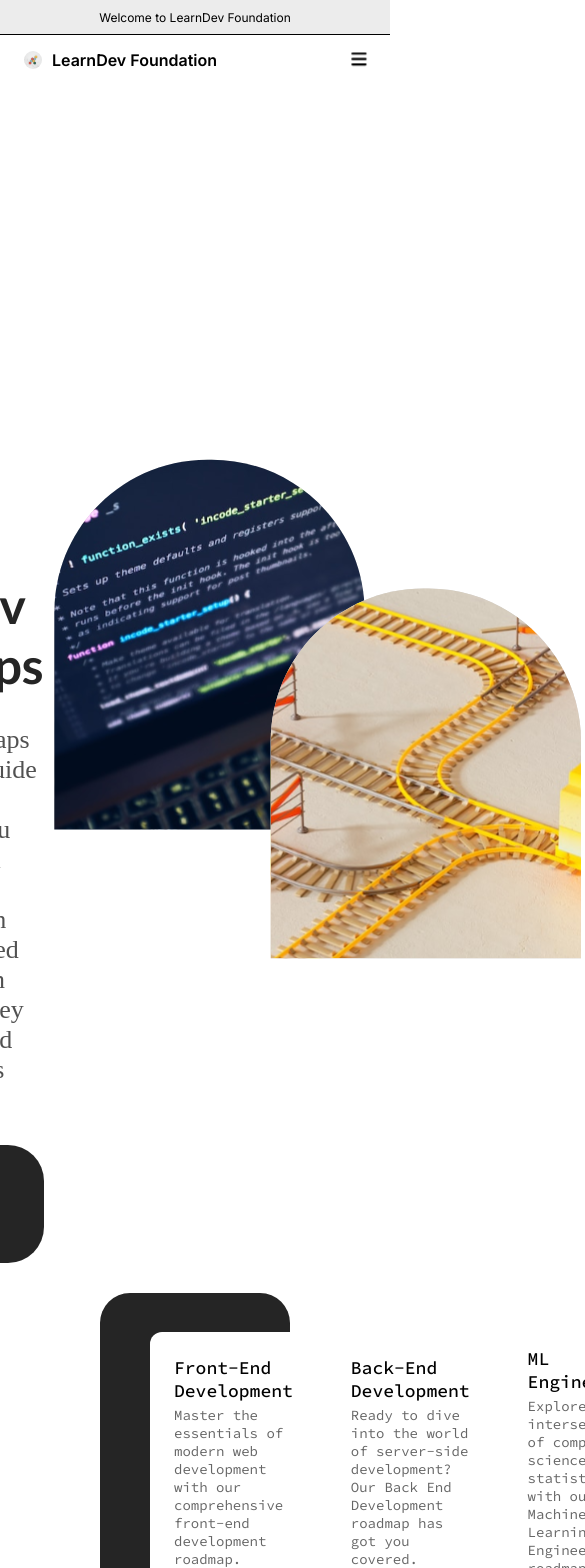
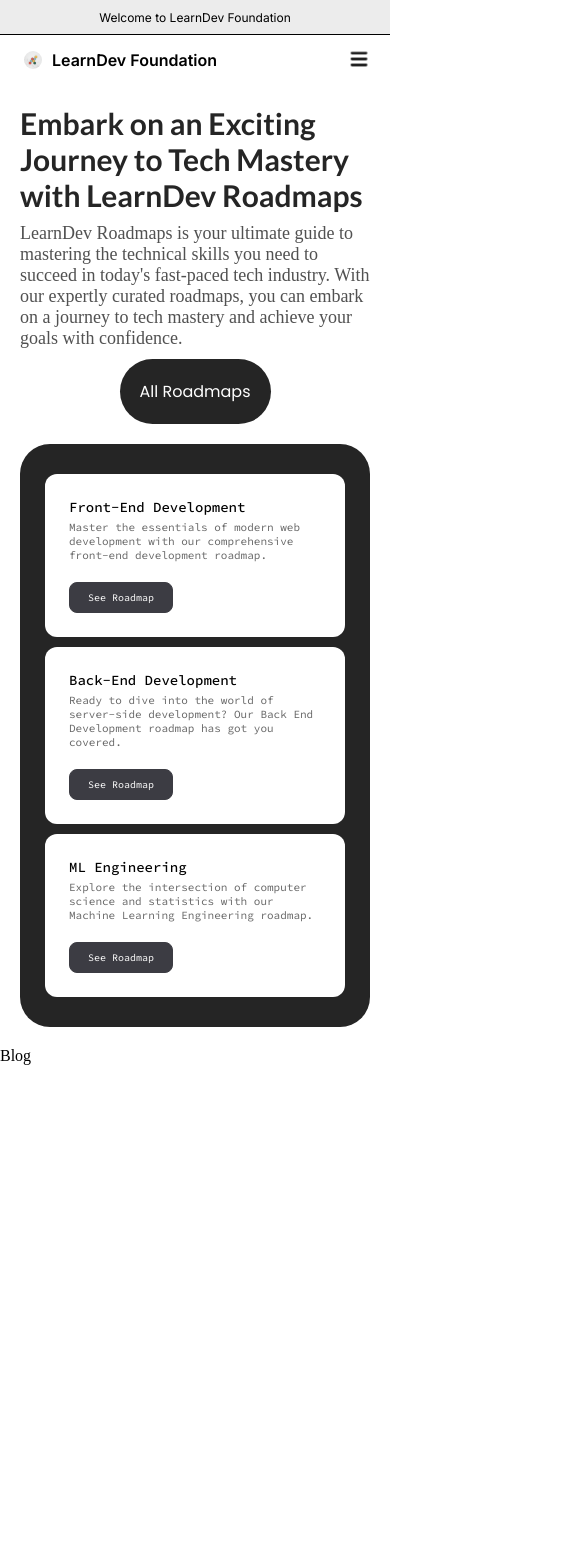
Before and after one commit to LearnDev-Foundation/roadmaps, a React (Vite) app: page /#/ in a window 390 px wide. Shown: the top 1568 px of the page, 585 px wide, since content can reach past the window. After the commit the page ends 1065 px from the top, so only its background shows below. Built offline with nearby package versions, Linux system fonts and the light colour scheme; a web font is replaced by a local one.

Commit message:
Hero section

```diff
--- /dev/null
+++ b/src/Components/Blog/Blog.jsx
@@ -0,0 +1,9 @@
+import React from "react";
+
+const Blog = () => {
+	return (
+		<div>Blog</div>
+	);
+};
+
+export default Blog;
--- a/src/Components/index.js
+++ b/src/Components/index.js
@@ -1,3 +1,4 @@
 import Navbar from "./Navbar/Navbar";
+import Blog from "./Blog/Blog";
 
-export { Navbar };
+export { Navbar, Blog };
--- a/src/Container/Home/Home.jsx
+++ b/src/Container/Home/Home.jsx
@@ -1,5 +1,5 @@
 import React from "react";
-import { Navbar } from "../../Components";
+import { Navbar, Blog } from "../../Components";
 import image from "../../assets/images.svg";
 
 import "./Home.scss";
@@ -41,6 +41,7 @@ const Home = () => {
 					</div>
 				</div>
 			</div>
+			<Blog />
 		</div>
 	);
 };
--- a/src/Container/Home/Home.scss
+++ b/src/Container/Home/Home.scss
@@ -5,6 +5,16 @@
     align-items: center;
     padding: 70px 100px;
     gap: 30px;
+
+    @media screen and (max-width: 1100px) {
+        padding: 30px 24px;
+        gap: 20px;
+    }
+
+    @media screen and (max-width: 576px) {
+        padding: 20px;
+        gap: 20px;
+    }
 }
 
 .app__home_hero {
@@ -18,6 +28,14 @@
     img {
         width: auto;
         height: 500px;
+
+        @media screen and (max-width: 1100px) {
+            height: 400px;
+        }
+
+        @media screen and (max-width: 768px) {
+            display: none;
+        }
     }
 }
 
@@ -28,12 +46,33 @@
     padding: 0px;
     gap: 30px;
 
+    @media screen and (max-width: 1100px) {
+        gap: 20px;
+    }
+
+    @media screen and (max-width: 1100px) {
+        align-items: center;
+        justify-content: center;
+    }
+
+    @media screen and (max-width: 576px) {
+        gap: 10px;
+    }
+
     h2 {
         font-family: var(--font-lato);
         font-style: normal;
         font-weight: 700;
         font-size: 50px;
-        color: #252525;;
+        color: #252525;
+
+        @media screen and (max-width: 1100px) {
+            font-size: 40px;
+        }
+
+        @media screen and (max-width: 576px) {
+            font-size: 30px;
+        }
     }
 
     p {
@@ -43,6 +82,14 @@
         font-size: 26px;
 
         color: #252525CC;
+
+        @media screen and (max-width: 1100px) {
+            font-size: 24px;
+        }
+
+        @media screen and (max-width: 576px) {
+            font-size: 18px;
+        }
     }
 
     a {
@@ -56,6 +103,15 @@
         font-size: 24px;
         color: #fff;
         text-decoration: none;
+
+        @media screen and (max-width: 1100px) {
+            font-size: 22px;
+        }
+
+        @media screen and (max-width: 576px) {
+            font-size: 16px;
+            padding: 20px;
+        }
     }
 }
 
@@ -68,6 +124,17 @@
     border-radius: 30px;
     width: 100%;
     gap: 10px;
+
+    @media screen and (max-width: 1100px) {
+        padding: 30px 10px;
+    }
+
+    @media screen  and (max-width: 576px) {
+        padding: 30px 25px;
+        flex-direction: column;
+        justify-content: center;
+        align-items: flex-start;
+    }
 }
 
 .app__home_roadmaps-map {
@@ -93,6 +160,14 @@
             font-weight: 500;
             font-size: 18px;
             color: #000;
+
+            @media screen and (max-width: 1100px) {
+                font-size: 16px;
+            }
+
+            @media screen and (max-width: 576px) {
+                font-size: 14px;
+            }
         }
 
         p {
@@ -101,6 +176,14 @@
             font-weight: 400;
             font-size: 14px;
             color: #666666;
+
+            @media screen and (max-width: 1100px) {
+                font-size: 12px;
+            }
+
+            @media screen and (max-width: 576px) {
+                font-size: 11px;
+            }
         }
     }
 
@@ -116,5 +199,9 @@
         font-size: 12px;
         color: #fff;
         text-decoration: none;
+
+        @media screen and (max-width: 1100px) {
+            font-size: 10px;
+        }
     }
 }
```
